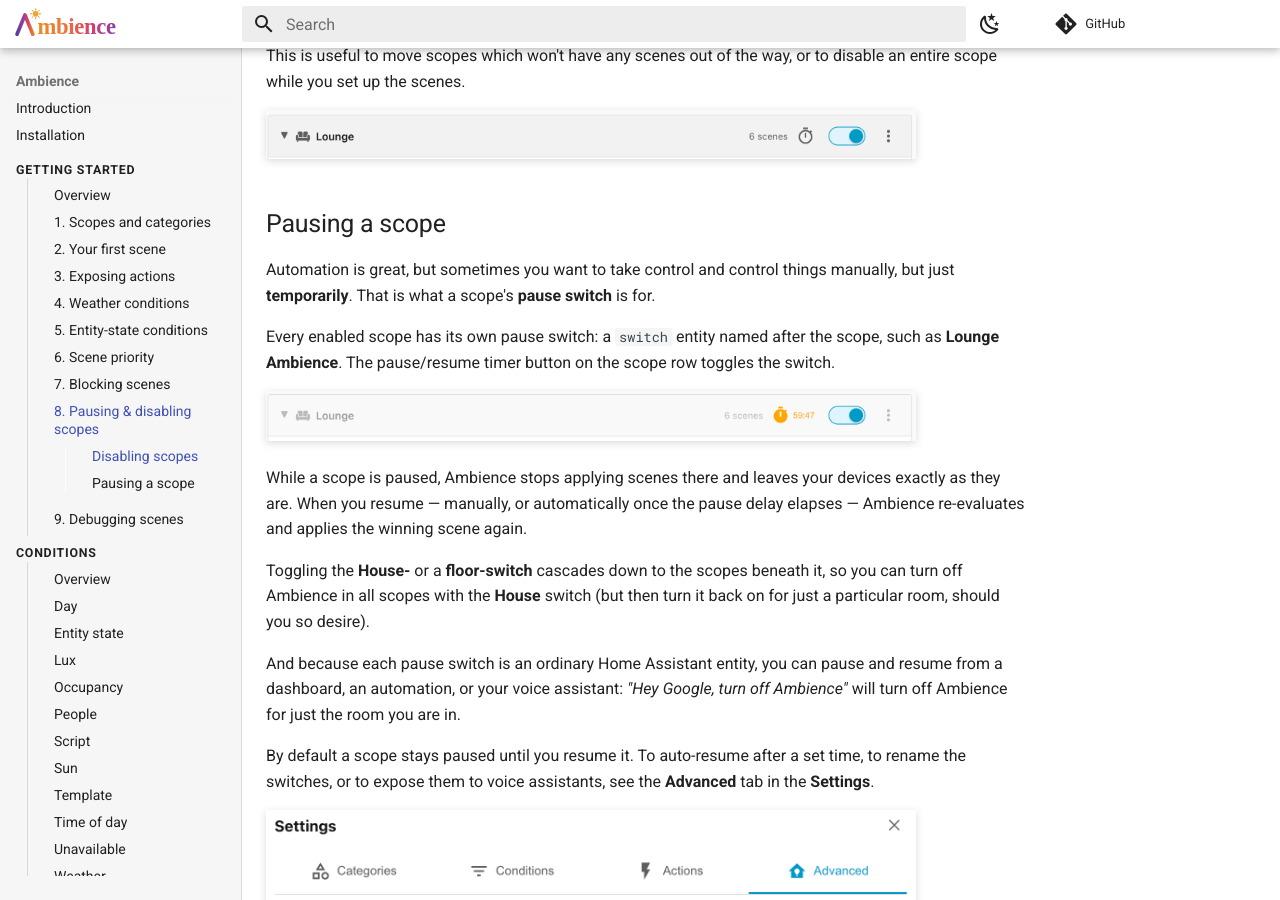
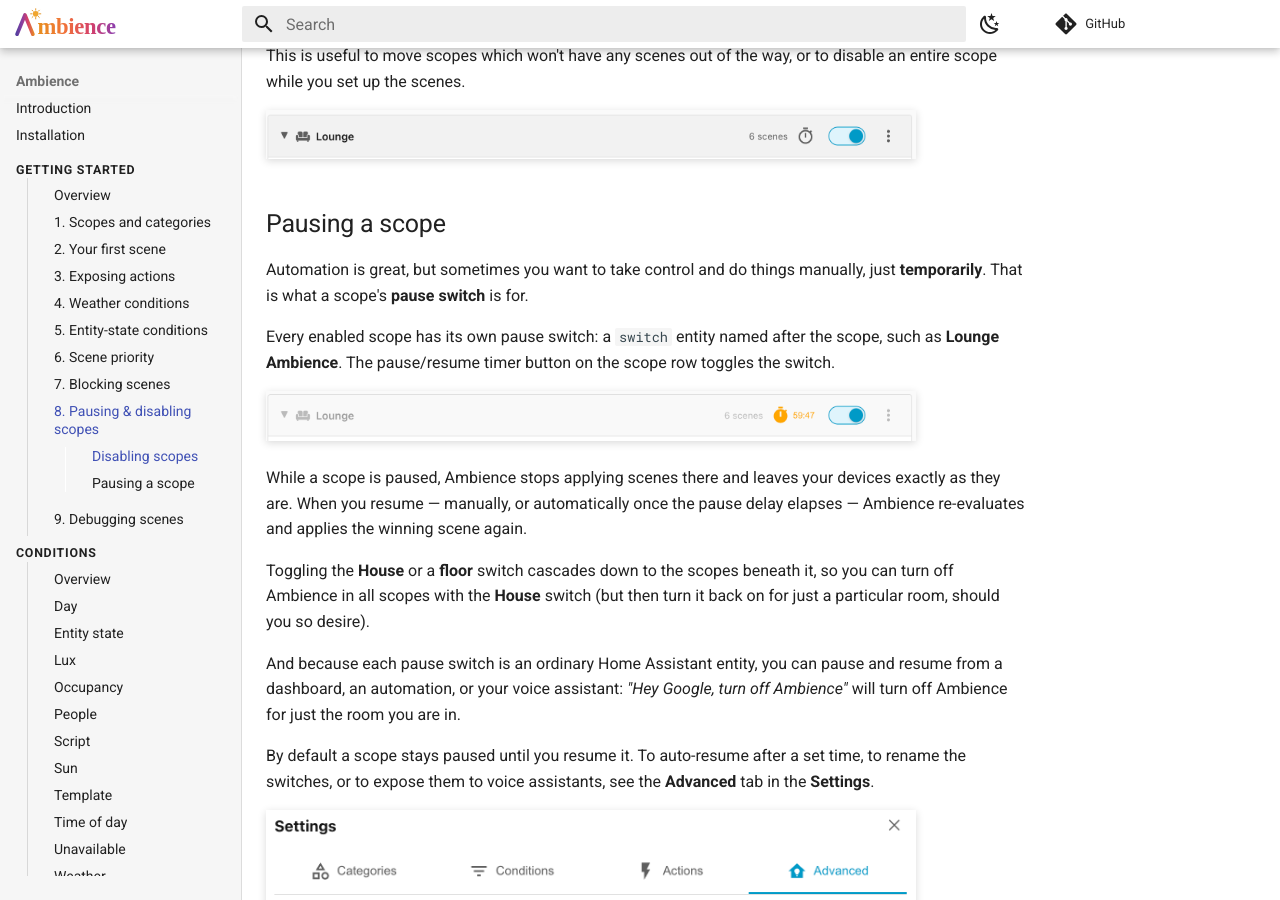
Before and after one commit to clintongormley/ambience, an MkDocs documentation site: the page built from docs/getting-started/step-8-pausing-and-disabling-scopes.md, in a window 1280 px wide and 900 px high, scrolled down 330 px. Built offline with MkDocs 1.6.1 and Material for MkDocs 9.7.7, drawn with Linux system fonts in a browser that asks for light colours; comment, search, counter and statistics services are not loaded.

Commit message:
docs: address Copilot review nits (typos, wording, punctuation)

```diff
--- a/docs/getting-started/step-8-pausing-and-disabling-scopes.md
+++ b/docs/getting-started/step-8-pausing-and-disabling-scopes.md
@@ -16,9 +16,8 @@ while you set up the scenes.
 
 ## Pausing a scope
 
-Automation is great, but sometimes you want to take control and control things
-manually, but just **temporarily**. That is what a scope's **pause switch** is
-for.
+Automation is great, but sometimes you want to take control and do things
+manually, just **temporarily**. That is what a scope's **pause switch** is for.
 
 Every enabled scope has its own pause switch: a `switch` entity named after the
 scope, such as **Lounge Ambience**. The pause/resume timer button on the scope
@@ -31,9 +30,9 @@ devices exactly as they are. When you resume — manually, or automatically once
 the pause delay elapses — Ambience re-evaluates and applies the winning scene
 again.
 
-Toggling the **House-** or a **floor-switch** cascades down to the scopes
-beneath it, so you can turn off Ambience in all scopes with the **House** switch
-(but then turn it back on for just a particular room, should you so desire).
+Toggling the **House** or a **floor** switch cascades down to the scopes beneath
+it, so you can turn off Ambience in all scopes with the **House** switch (but
+then turn it back on for just a particular room, should you so desire).
 
 And because each pause switch is an ordinary Home Assistant entity, you can
 pause and resume from a dashboard, an automation, or your voice assistant: *"Hey
```
Also changed, not shown: docs/conditions/people.md (+1 -1 lines), docs/conditions/unavailable.md (+2 -2 lines), docs/getting-started/step-1-scopes-and-categories.md (+1 -1 lines), docs/getting-started/step-5-entity-state-conditions.md (+1 -1 lines), docs/getting-started/step-9-debugging-scenes.md (+3 -3 lines).
